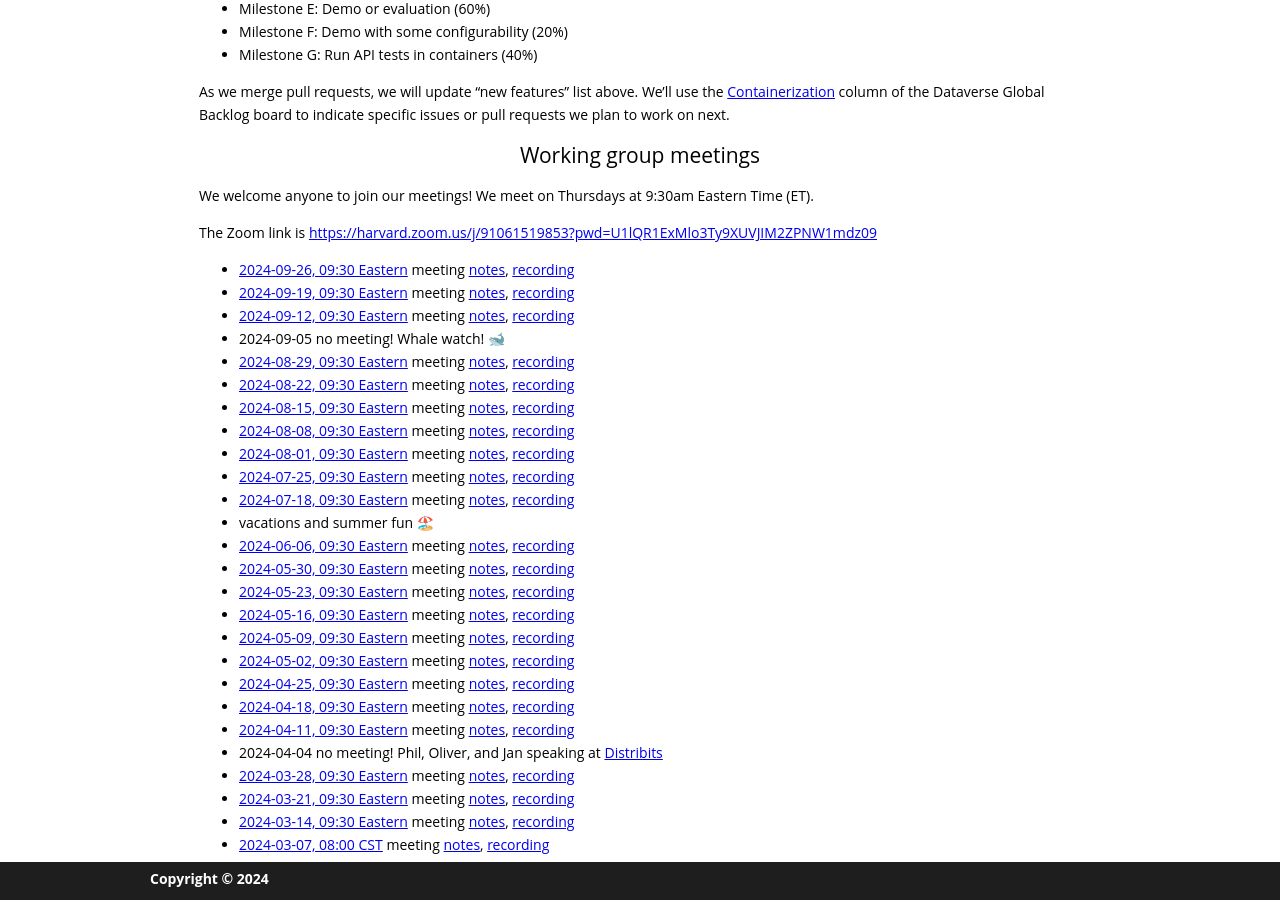
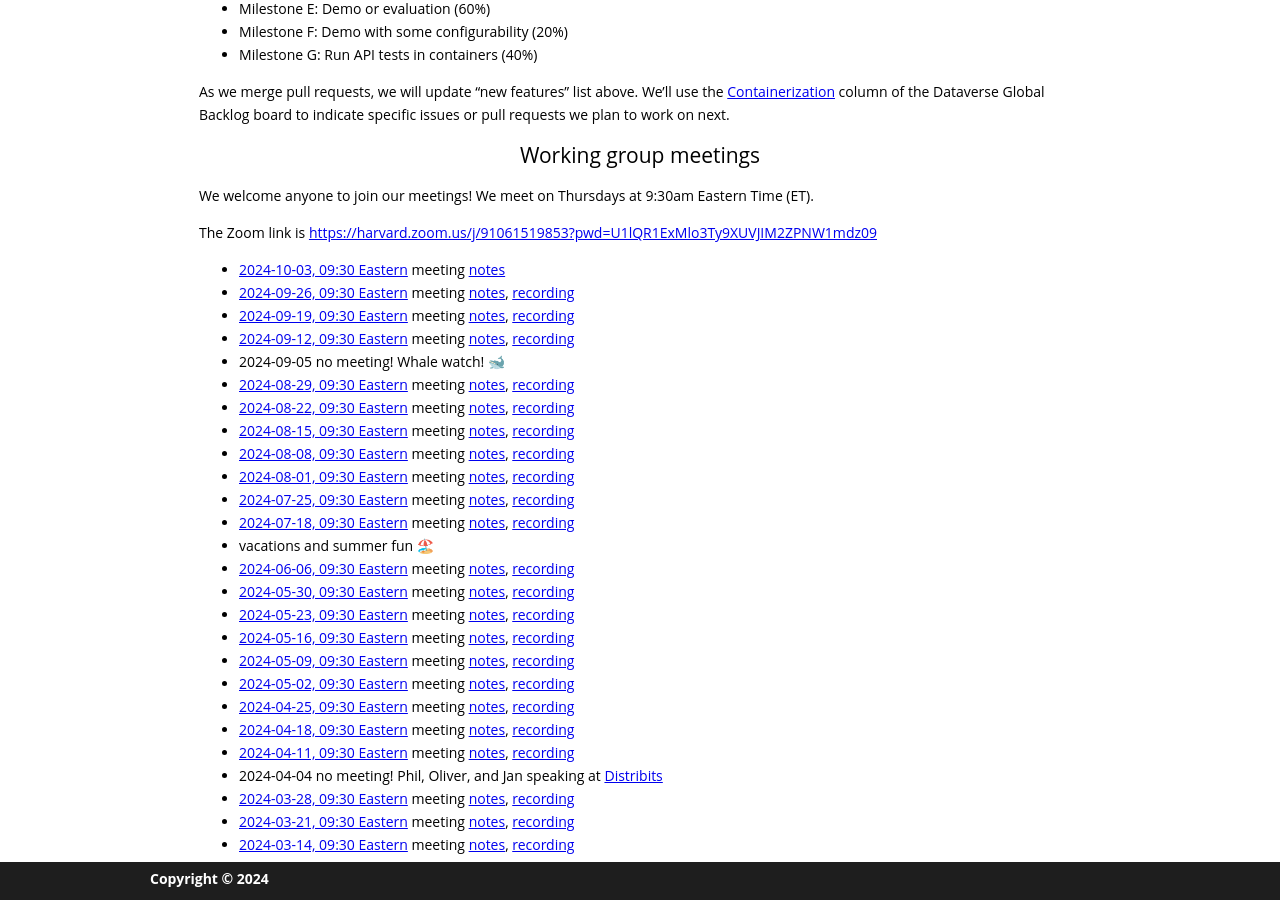
Before and after one commit to gdcc/ct.gdcc.io, a Jekyll site: the page built from index.md, in a window 1280 px wide and 900 px high, scrolled down 1726 px. Built offline with Jekyll 4.4.1, drawn with Linux system fonts in a browser that asks for light colours; our own code applies the rules of GitHub Pages for plain Markdown files.

Commit message:
add next meeting

```diff
--- a/index.md
+++ b/index.md
@@ -63,6 +63,7 @@ We welcome anyone to join our meetings! We meet on Thursdays at 9:30am Eastern T
 
 The Zoom link is <https://harvard.zoom.us/j/91061519853?pwd=U1lQR1ExMlo3Ty9XUVJIM2ZPNW1mdz09>
 
+- [2024-10-03, 09:30 Eastern](https://time.is/compare/0930_03_Oct_2024_in_Boston) meeting [notes](https://docs.google.com/document/d/1KIvrM5prIJyJKij4nwxNw5genQolmqSG5GDWbIH7d7U/edit?usp=sharing)
 - [2024-09-26, 09:30 Eastern](https://time.is/compare/0930_26_Sep_2024_in_Boston) meeting [notes](https://docs.google.com/document/d/1wVZi8e7wNbaw71o_XDaF8f7Mza3R2EhEMtuCtcKjfCI/edit?usp=sharing), [recording](https://harvard.zoom.us/rec/share/jMBoXaTPzlYmcuv4NWbzintRhwIsXOHvMTQ2AKjlciYae3uA_PY5nz3TXS2p7MGQ.zsLCKJGxcVIrpIeG)
 - [2024-09-19, 09:30 Eastern](https://time.is/compare/0930_19_Sep_2024_in_Boston) meeting [notes](https://docs.google.com/document/d/1erEpKhAp1Nb22kfJKd0mdBxki6dNejFLh_Vbz2E5w40/edit?usp=sharing), [recording](https://harvard.zoom.us/rec/share/U7XC1e0hbcWhrKdE8bh_X3Drf-wXCV6B1LgLNFwnzkIKp00g1wc1rvnCqnXr7mcY.z74fpUPWL8l9oPEf)
 - [2024-09-12, 09:30 Eastern](https://time.is/compare/0930_12_Sep_2024_in_Boston) meeting [notes](https://docs.google.com/document/d/161SmJum3z1CnGL8hHHksK3xz2EKHCa8ZxLHM4bPQ8gk/edit?usp=sharing), [recording](https://harvard.zoom.us/rec/share/k7-UbJ-mx_fWANw-8wzt5v6xaRWH7_Fh48cqGDv2XVOqxszFEvNnVhfECabtlk2M.6e5v_FFHjBwIPjAF)
```
